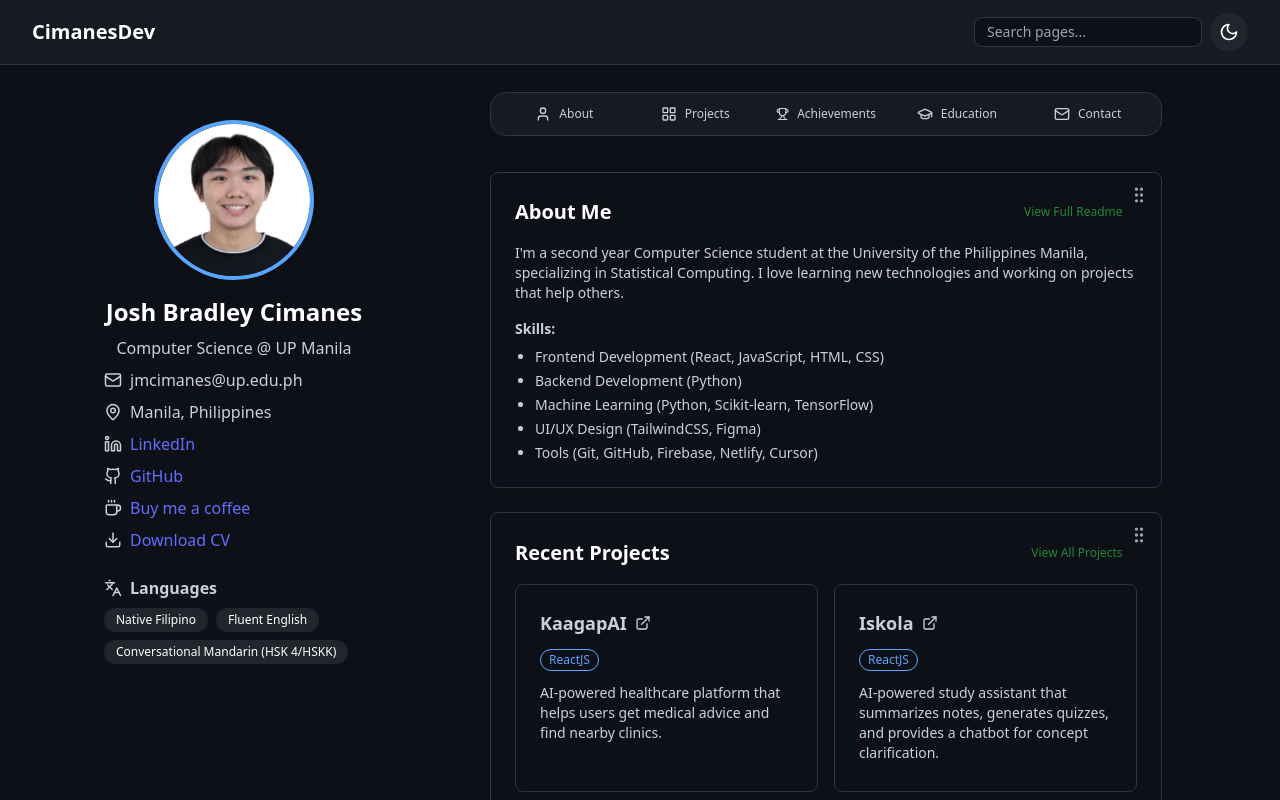
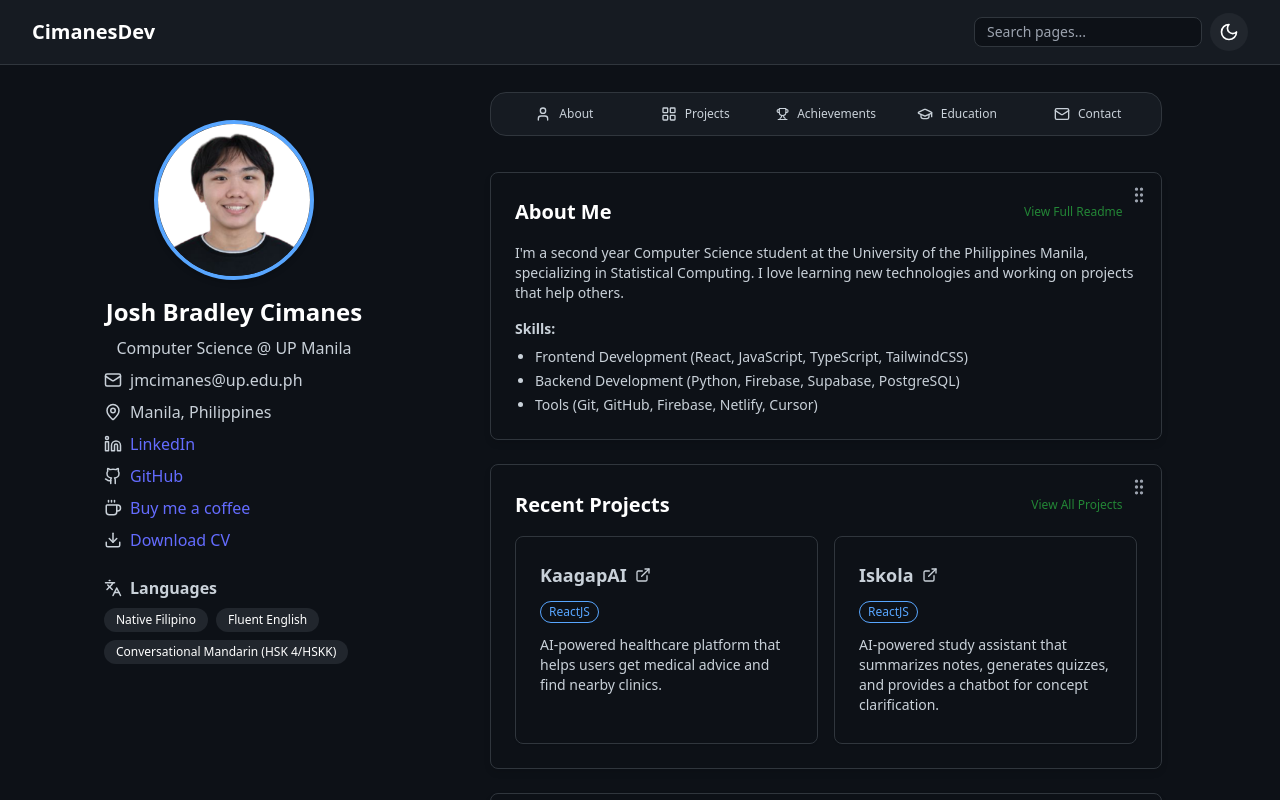
Before and after one commit to CimanesDev/portfoliov2, a React (Vite) app: page / in a window 1280 px wide. Shown: the top 800 px of the page. Built offline with nearby package versions, Linux system fonts and the light colour scheme.

Commit message:
updated resume, projects, and achievements

```diff
--- a/src/components/MainContent.jsx
+++ b/src/components/MainContent.jsx
@@ -24,10 +24,8 @@ export default function MainContent({ setActive }) {
           <div className="space-y-2">
             <h3 className="font-semibold text-github-text dark:text-gray-900">Skills:</h3>
             <ul className="list-disc pl-5 space-y-1">
-              <li>Frontend Development (React, JavaScript, HTML, CSS)</li>
-              <li>Backend Development (Python)</li>
-              <li>Machine Learning (Python, Scikit-learn, TensorFlow)</li>
-              <li>UI/UX Design (TailwindCSS, Figma)</li>
+              <li>Frontend Development (React, JavaScript, TypeScript, TailwindCSS)</li>
+              <li>Backend Development (Python, Firebase, Supabase, PostgreSQL)</li>
               <li>Tools (Git, GitHub, Firebase, Netlify, Cursor)</li>
             </ul>
           </div>
--- a/src/pages/AchievementsPage.jsx
+++ b/src/pages/AchievementsPage.jsx
@@ -28,6 +28,12 @@ const initialAchievements = [
     title: 'UP SoComSci Hackathon 2025 - 1st Runner-Up',
     date: 'May 2025',
     description: 'Won 1st runner-up out of 12 teams at a hackathon that focused on creating a solution for our healthcare system using AI.'
+  },
+  {
+    id: '5',
+    title: 'GDG UP Manila GenAIus Hackathon 2025 - 4th Place',
+    date: 'May 2025',
+    description: 'Won 4th place at a hackathon with the theme "AI for the Underserved: Tech Justice in Action".'
   }
 ];
 
--- a/src/pages/ProjectsPage.jsx
+++ b/src/pages/ProjectsPage.jsx
@@ -9,7 +9,7 @@ const initialProjects = [
   {
     id: '1',
     title: 'KaagapAI',
-    stack: ['ReactJS', 'TailwindCSS', 'Gemini API'],
+    stack: ['ReactJS', 'TailwindCSS', 'Gemini API', 'Firebase'],
     description: 'Developed a website that helps people log in their symptoms and lets AI analyze, get a diagnosis, and recommend nearby clinics/hospitals.',
     link: 'https://kaagap-ai.netlify.app',
     image: '/projects/kaagapai.png'
@@ -28,12 +28,11 @@ const initialProjects = [
     stack: ['Java'],
     description: 'Developed a Restaurant POS system as a school requirement for our final machine problem. It manages transactions, item encoding, customizations, and sales tracking to streamline coffee shop operations.',
     link: null,
-    image: '/projects/placeholder.svg'
   },
   {
     id: '4',
     title: 'SalbaBida',
-    stack: ['ReactJS', 'Google Maps API'],
+    stack: ['ReactJS', 'Google Maps API', 'Python Flask'],
     description: 'Built the entire frontend of a real-time disaster response platform connecting victims (Biktima) with responders (Tutulong), delivering an intuitive and responsive user experience that streamlined emergency coordination.',
     link: null,
     image: '/projects/salbabida.png'
@@ -54,6 +53,21 @@ const initialProjects = [
       link: 'https://edc-atbp.netlify.app',
       image: '/projects/edc.png'
     },
+    {
+      id: '7',
+      title: 'BantAI',
+      stack: ['ReactJS', 'TailwindCSS', 'Gemini API', 'Google Maps API', 'Firebase'],
+      description: 'Built a website that enables users to analyze their traffic tickets for potential errors using AI, submit appeals directly to administrators, and look up violations by license plate number. ',
+      link: 'https://bantai.netlify.app',
+      image: '/projects/bantai.png'
+    },
+    {
+      id: '8',
+      title: 'Tetris Effect',
+      stack: ['JavaFX'],
+      description: 'Developed a Tetris clone with dynamic music, background effects, and multithreading for smoother gameplay. It has a highscore system and a leaderboard, as well as a local multiplayer game mode.',
+      link: null,
+    }
 ];
 
 export default function ProjectsPage() {
```
Also changed, not shown: public/projects/bantai.png (added), 1 other file (tests, documents, lock files or other folders). Lines whose indentation alone changed are shown as unchanged.
